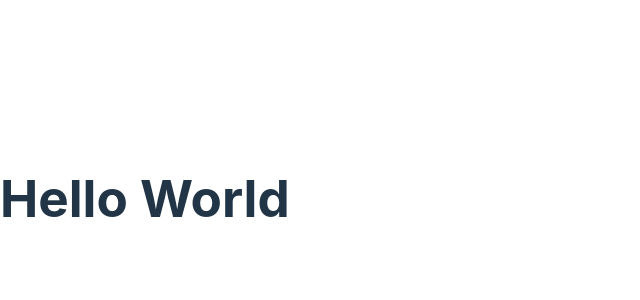
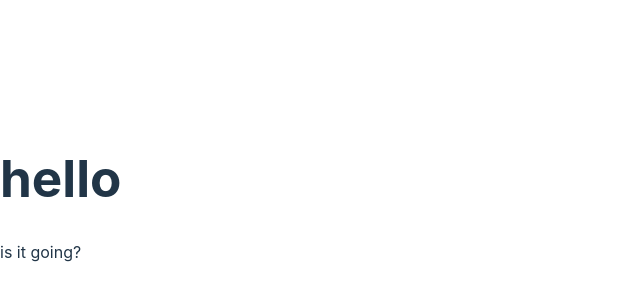
Before and after one commit to tanisha060307/react_learning, a React (Vite) app in the folder typescript-learning/react-app/: page / in a window 1280 px wide. Shown: the part 202-502 px from the top of the page, without its empty margins (0-640 px from the left). Built offline with nearby package versions, Linux system fonts and the light colour scheme.

Commit message:
new learning

```diff
--- a/typescript-learning/react-app/src/App.tsx
+++ b/typescript-learning/react-app/src/App.tsx
@@ -2,7 +2,8 @@ import Message from "./Message";
 function App(){
   return (
   <div>
-    <Message />
+    <h1> hello </h1>
+    <p> is it going? </p>
   </div>
   );
 }
--- a/typescript-learning/react-app/src/Message.tsx
+++ b/typescript-learning/react-app/src/Message.tsx
@@ -1,6 +1,10 @@
 //pascalcasing
 function Message(){
     // JSX: Javascript XML
-    return <h1> Hello World</h1>;
+    const name = 'Tanisha';
+    if (name)
+        return <h1> Hello {name}</h1>;
+
+    return <h1>Hello World</h1>
 }
 export default Message;
```
